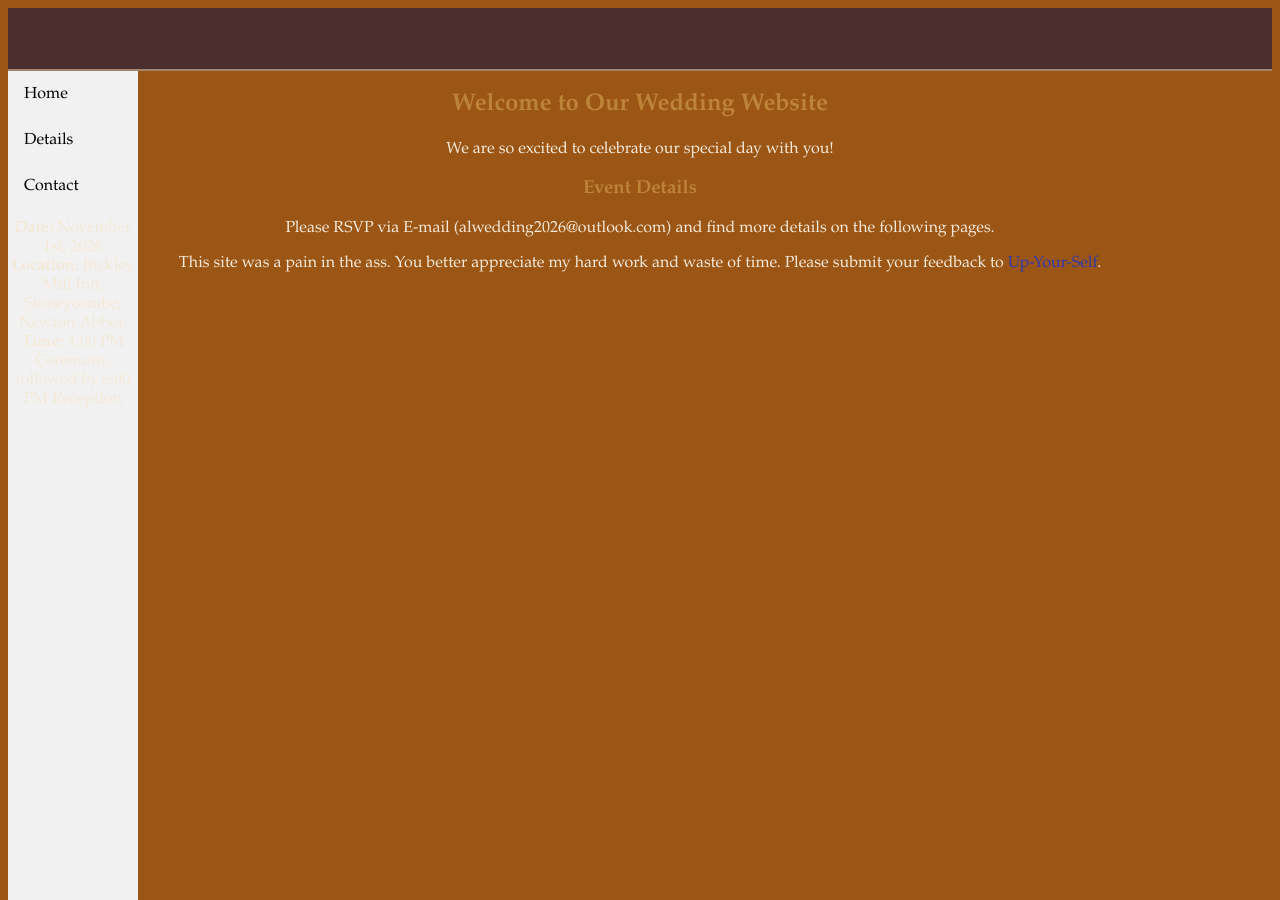
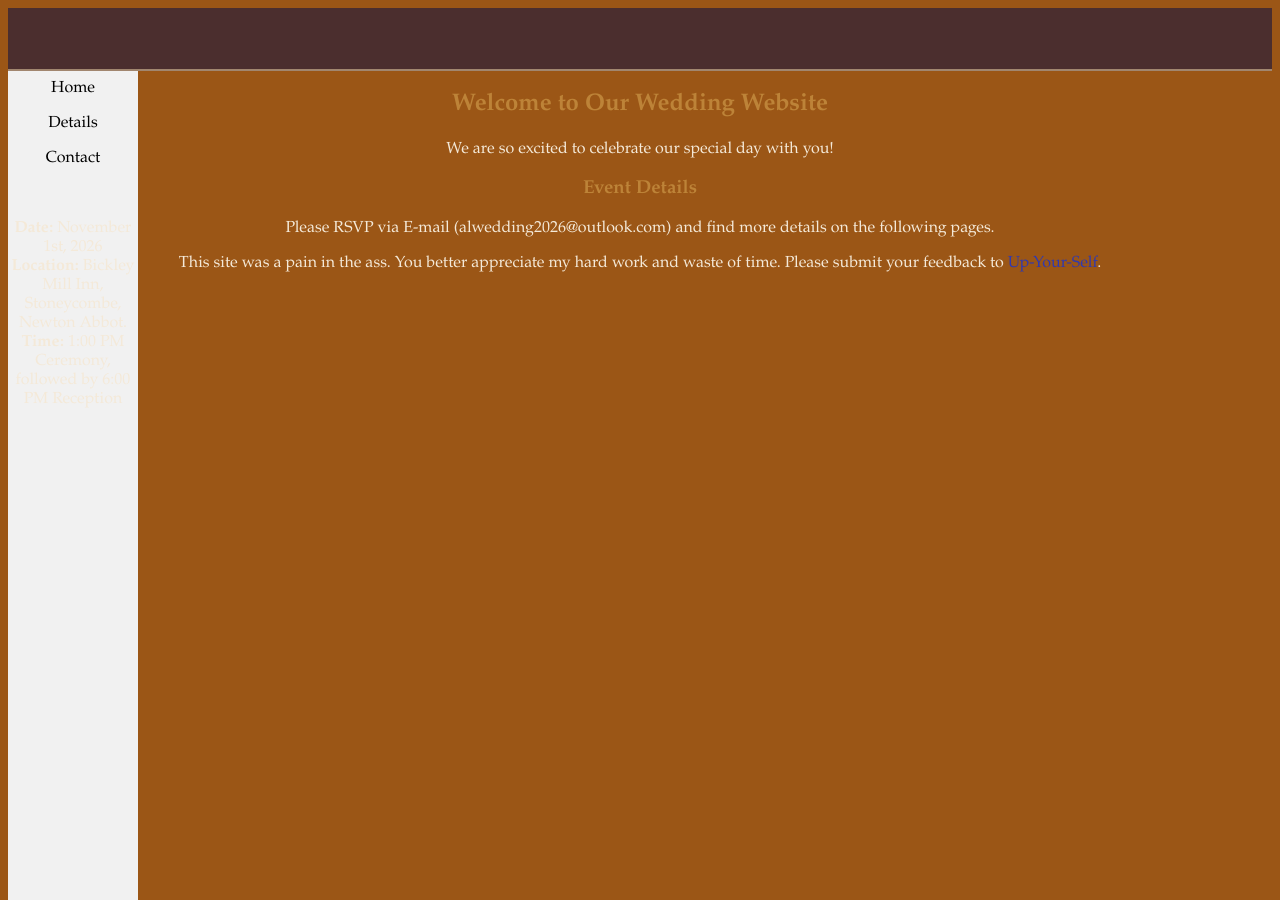
Before and after one commit to LewisSDAFNI/ALWedding2026, a Jekyll site: the page built from docs/index.md, in a window 1280 px wide. Built offline with Jekyll 4.4.1, drawn with Linux system fonts in a browser that asks for light colours.

Commit message:
nav bar isnt right

```diff
--- a/docs/_layouts/wedding.html
+++ b/docs/_layouts/wedding.html
@@ -8,12 +8,6 @@
   <meta name="description" content="{{ page.description }}" />
   <link rel="stylesheet" href="https://lewissdafni.github.io/ALWedding2026/assets/css/autumnal_gothic.css" />
   {% feed_meta %}
-  <!-- <style>
-      body { font-family: 'Georgia', serif; background-color: #fffaf0; color: #333; text-align: center; }
-      header { background-color: #f8e8e8; padding: 20px; }
-      h1 { color: #b03060; }
-      .content { margin: 20px; }
-    </style> -->
 </head>
 
 <body>
@@ -21,9 +15,7 @@
     <h1>{{ page.header }}</h1>
     <p>{{ page.description }}</p>
   </header>
-  <nav>
-    {% include navigation.html %}
-  </nav>
+  {% include navigation.html %}
   <main>
     {{ content}}
   </main>
```
